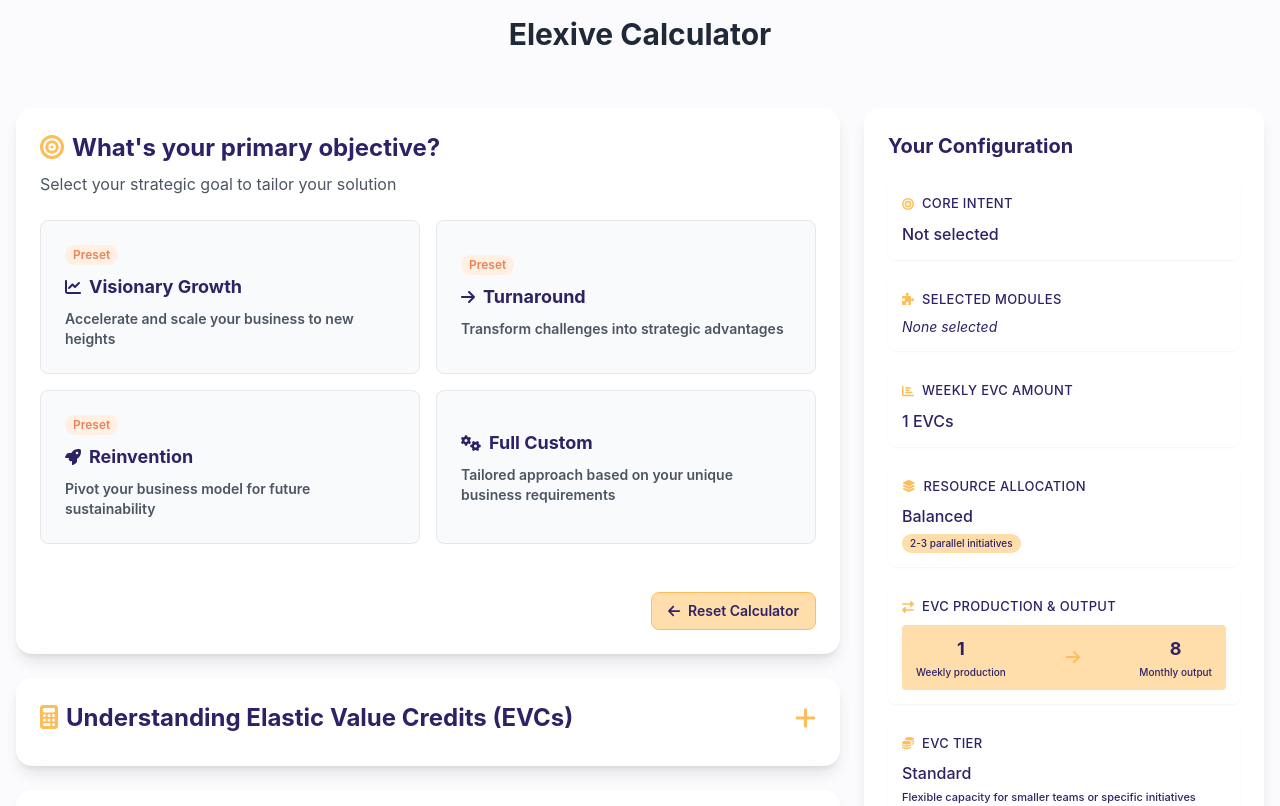
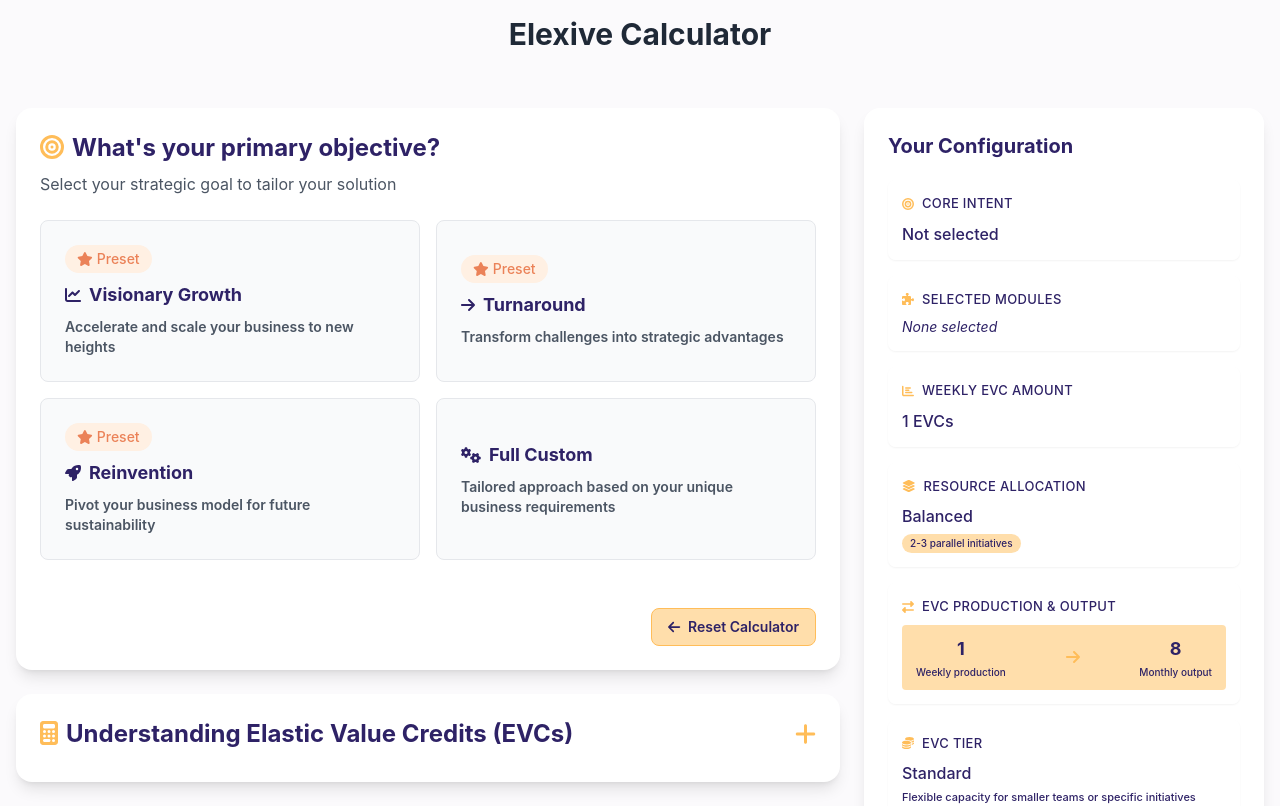
Before and after one commit to elexive-com/elexive-calc, a React (Create React App) app: page / in a window 1280 px wide. Shown: the top 806 px of the page. Built offline with nearby package versions, Linux system fonts and the light colour scheme.

Commit message:
larger preset text and added icon

```diff
--- a/src/components/OnboardingQuiz.jsx
+++ b/src/components/OnboardingQuiz.jsx
@@ -2,7 +2,7 @@
 import { FontAwesomeIcon } from '@fortawesome/react-fontawesome';
 import {
   faChartLine, faBullseye, faRocket,
-  faGears, faArrowRight
+  faGears, faArrowRight, faStar
 } from '@fortawesome/free-solid-svg-icons';
 import calculatorConfig from '../config/calculatorConfig.json';
 
@@ -32,7 +32,11 @@
               intentOption.name === "Turnaround" ||
               intentOption.name === "Reinvention") && (
               <div className="flex justify-start mb-2">
-                <span className="text-xs px-2 py-0.5 rounded-full bg-[#FFF0E3] text-[var(--elexive-secondary)]">
+                <span className="text-sm px-3 py-1 rounded-full bg-[#FFF0E3] text-[var(--elexive-secondary)] font-medium flex items-center">
+                  <FontAwesomeIcon
+                    icon={faStar}
+                    className="mr-1"
+                  />
                   Preset
                 </span>
               </div>
```
